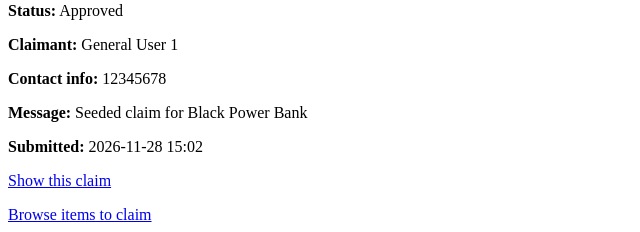
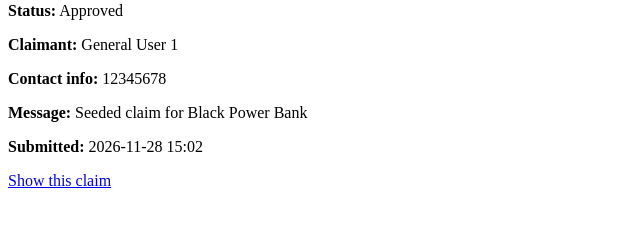
Before and after one commit to Lemona0403/csci3100-project, a Rails app: page /claims in a window 1280 px wide. Shown: the part 774-1006 px from the top of the page, without its empty margins (0-640 px from the left). After the commit the page ends 962 px from the top, so only its background shows below. Run offline with Rails 7, Linux system fonts and the light colour scheme; a user stored in the database is signed in; data comes from the database, SQL or seed files in the repository; some libraries are stand-ins or nearby versions.

Commit message:
Remove "Browse items to claim" link from claims index view and update corresponding test

```diff
--- a/lost_and_found_app/app/views/claims/index.html.erb
+++ b/lost_and_found_app/app/views/claims/index.html.erb
@@ -75,5 +75,3 @@
     <% end %>
   </nav>
 <% end %>
-
-<%= link_to "Browse items to claim", items_path %>
```
Also changed, not shown: lost_and_found_app/test/controllers/claims_controller_test.rb (+1 -0 lines).
